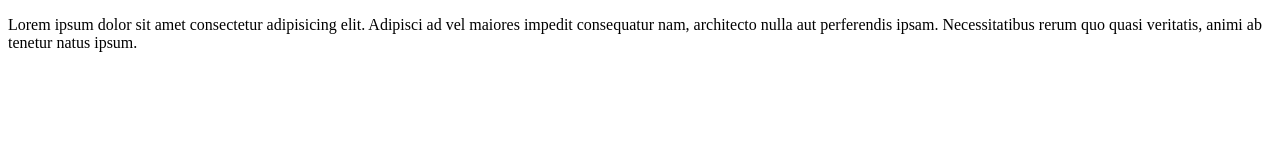
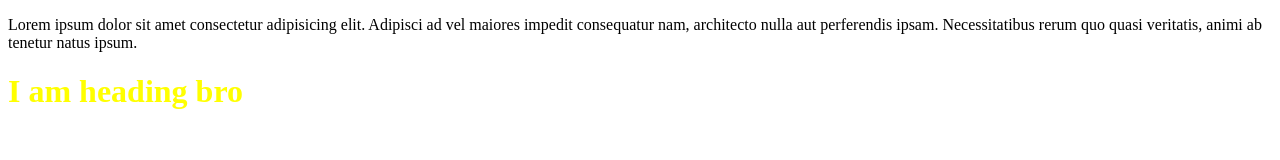
Before and after one commit to md-abdul-ahammed/my-second-repo, a plain HTML site: page index.html in a window 1280 px wide. Drawn offline with Linux system fonts and the light colour scheme.

Commit message:
style added

```diff
--- a/index.html
+++ b/index.html
@@ -5,8 +5,10 @@
     <meta http-equiv="X-UA-Compatible" content="IE=edge">
     <meta name="viewport" content="width=device-width, initial-scale=1.0">
     <title><MY SECOND REPOSITORY></title>
+        <link rel="stylesheet" href="style.css">
 </head>
 <body>
     <p>Lorem ipsum dolor sit amet consectetur adipisicing elit. Adipisci ad vel maiores impedit consequatur nam, architecto nulla aut perferendis ipsam. Necessitatibus rerum quo quasi veritatis, animi ab tenetur natus ipsum.</p>
+    <h1>I am heading bro</h1>
 </body>
 </html>
--- /dev/null
+++ b/style.css
@@ -0,0 +1,3 @@
+h1{
+    color: yellow;
+}
```
